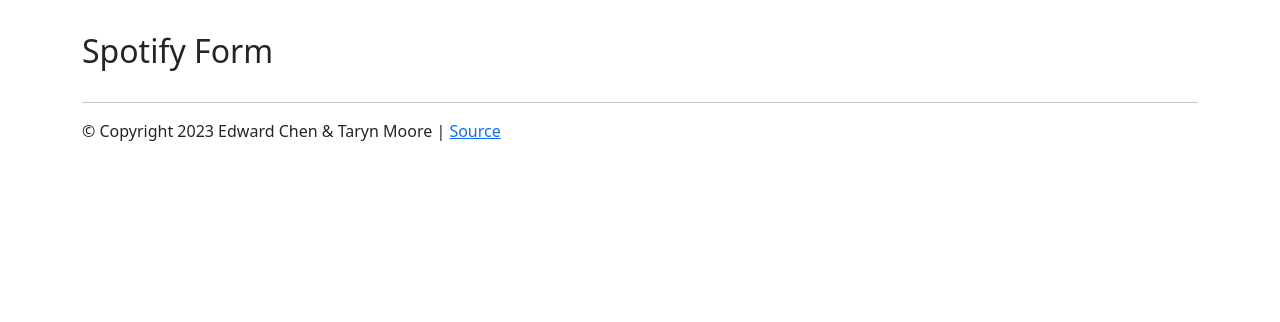
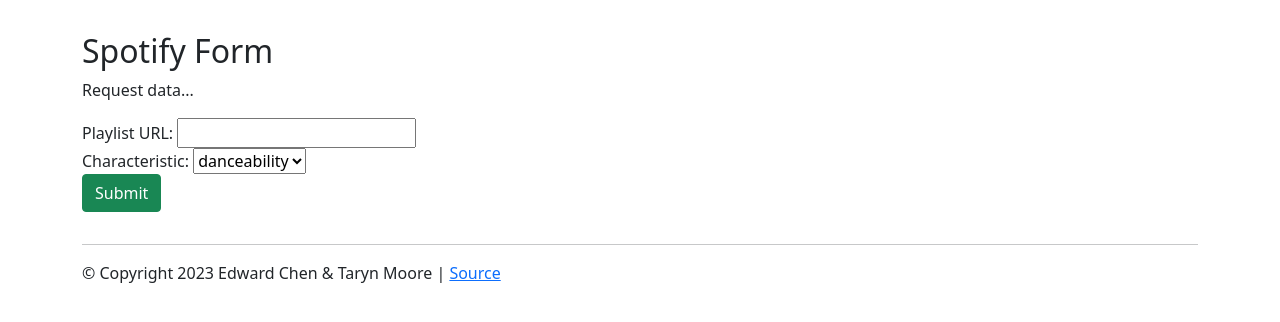
Before and after one commit to chnn128/pythonfinal, a Flask app: page /spotify/form in a window 1280 px wide. Shown: the part 67-389 px from the top of the page. Run offline with Flask 3, Linux system fonts and the light colour scheme.

Commit message:
added dashboard

```diff
--- a/web_app/routes/spotify_routes.py
+++ b/web_app/routes/spotify_routes.py
@@ -1,8 +1,8 @@
-# this is the "web_app/routes/weather_routes.py" file...
+# this is the "web_app/routes/spotify_routes.py" file...
 
 from flask import Blueprint, request, render_template, redirect, flash
 
-from app.main_app import main
+from app.main_app import os, fetch_spotify_data
 
 spotify_routes = Blueprint("spotify_routes", __name__)
 
@@ -11,3 +11,30 @@
 def spotify_form():
     print("SPOTIFY FORM...")
     return render_template("spotify_form.html")
+
+@spotify_routes.route("/spotify/dashboard", methods=["GET", "POST"])
+def spotify_dashboard():
+    print("SPOTIFY REPORTS")
+
+    if request.method == "POST":
+        request_data = dict(request.form)
+        print("FORM DATA:", request_data)
+    else:
+        request_data = dict(request.args)
+        print("URL PARAMS:", request_data)
+
+    playlist_url = request_data.get("playlist_url")
+    CID = str(os.getenv("CID"))
+    CSECRET = str(os.getenv("CSECRET"))
+
+    try:
+        data = fetch_spotify_data(cid=CID, csecret=CSECRET, playlist_URL=playlist_url)
+
+        flash("Fetched Latest Spotify Data!", "success")
+        return render_template("spotify_dashboard.html", data=data)
+
+    except Exception as err:
+        print('OOPS', err)
+
+        flash("URL Error. Please check your playlist and try again!", "danger")
+        return redirect("/spotify/form")
--- a/web_app/templates/spotify_form.html
+++ b/web_app/templates/spotify_form.html
@@ -5,5 +5,23 @@
 
     <h2>Spotify Form</h2>
 
+    <p>Request data...</p>
+
+    <form action="/spotify/dashboard" method="POST">
+
+        <label>Playlist URL:</label>
+        <input type="text" name="playlist_url" placeholder="" value="">
+        <br>
+
+        <label>Characteristic:</label>
+        <select name="song_characteristic">
+            <option value="danceability">danceability</option>
+            <option value="medium">Medium</option>
+            <option value="low">Low</option>
+        </select>
+        <br>
+
+        <button class="btn btn-success">Submit</button>
+    </form>
 
 {% endblock %}
```
Also changed, not shown: app/main_app.py (+23 -24 lines), web_app/templates/spotify_dashboard.html (+32 -0 lines), README.md.
